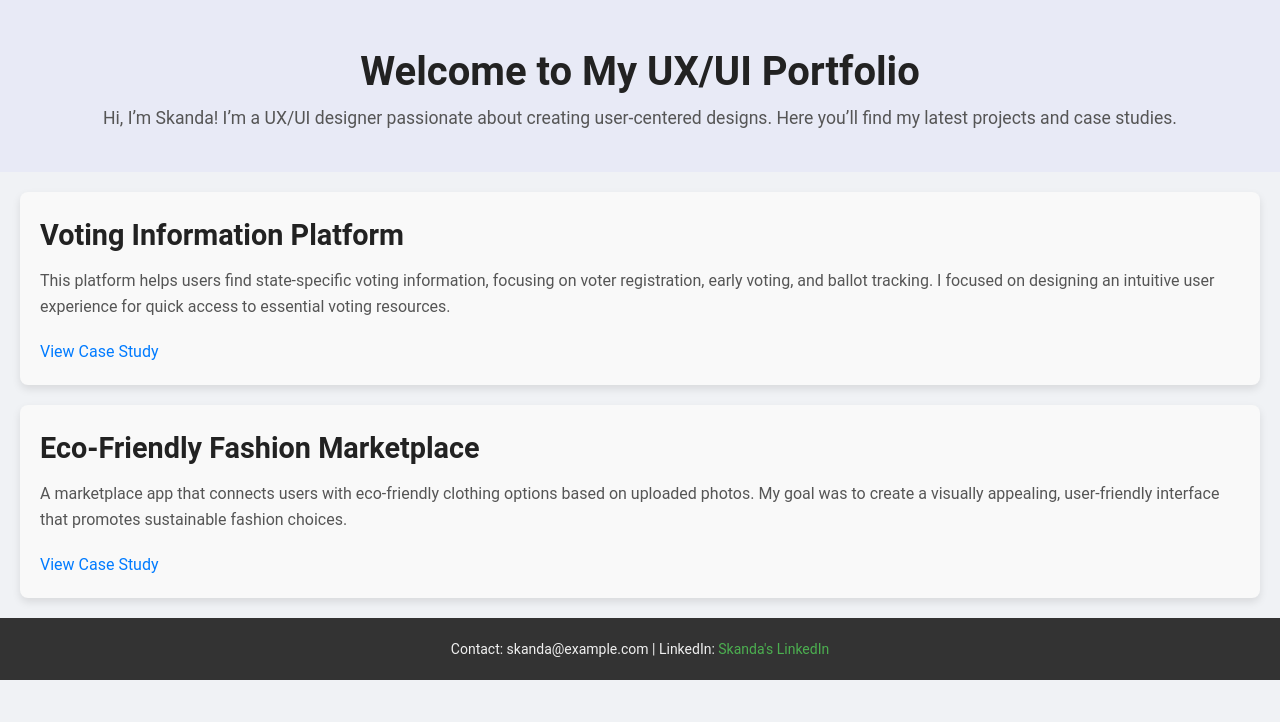
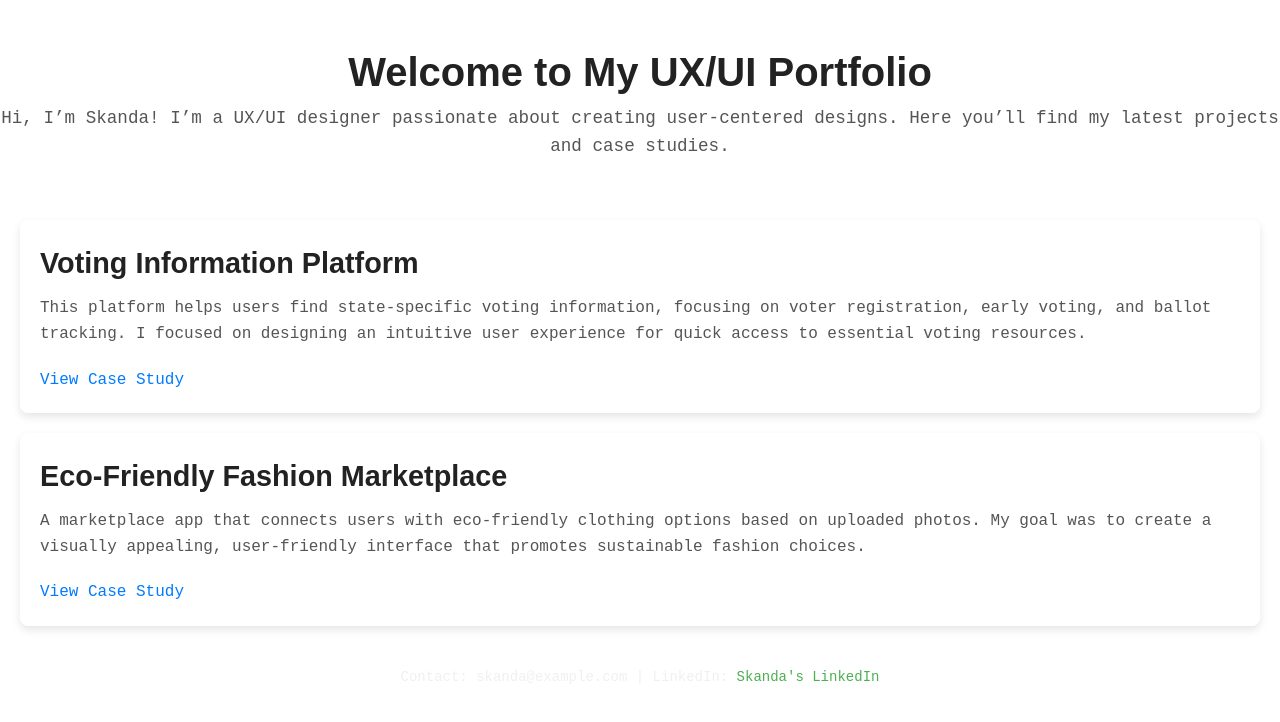
Before and after one commit to designbyskanda/portfolio, a plain HTML site: page index.html in a window 1280 px wide. Drawn offline with Linux system fonts and the light colour scheme.

Commit message:
Update styles.css
Fonts updated, colors

```diff
--- a/styles.css
+++ b/styles.css
@@ -6,8 +6,8 @@
 
 /* Body Styles */
 body {
-    font-family: 'Roboto', sans-serif;
-    background-color: #f0f2f5;
+    font-family: 'Inconsolata', monospace;
+    background-color: #ffffff;
     color: #333;
     line-height: 1.6;
 }
@@ -16,15 +16,18 @@ body {
 header {
     text-align: center;
     padding: 40px 0;
-    background-color: #e8eaf6;
+    background-color: #ffffff;
 }
 
 header h1 {
+    font-family: 'Manrope', sans-serif;
+    font-weight: bold;
     font-size: 2.5rem;
     color: #222;
 }
 
 header p {
+    font-family: 'Inconsolata', monospace;
     font-size: 1.1rem;
     color: #555;
 }
@@ -35,22 +38,26 @@ section {
     padding: 20px;
     border-radius: 8px;
     box-shadow: 0 4px 8px rgba(0, 0, 0, 0.1);
-    background-color: #f9f9f9;
+    background-color: #ffffff;
 }
 
 section h2 {
+    font-family: 'Manrope', sans-serif;
+    font-weight: bold;
     font-size: 1.8rem;
     margin-bottom: 10px;
     color: #222;
 }
 
 section p {
+    font-family: 'Inconsolata', monospace;
     font-size: 1rem;
     color: #555;
     margin-bottom: 20px;
 }
 
 section a {
+    font-family: 'Inconsolata', monospace;
     font-size: 1rem;
     color: #007bff;
     text-decoration: none;
@@ -63,7 +70,7 @@ section a:hover {
 /* Footer Styles */
 footer {
     padding: 20px;
-    background-color: #333;
+    background-color: #ffffff;
     color: #f0f0f0;
     text-align: center;
     font-size: 14px;
```
